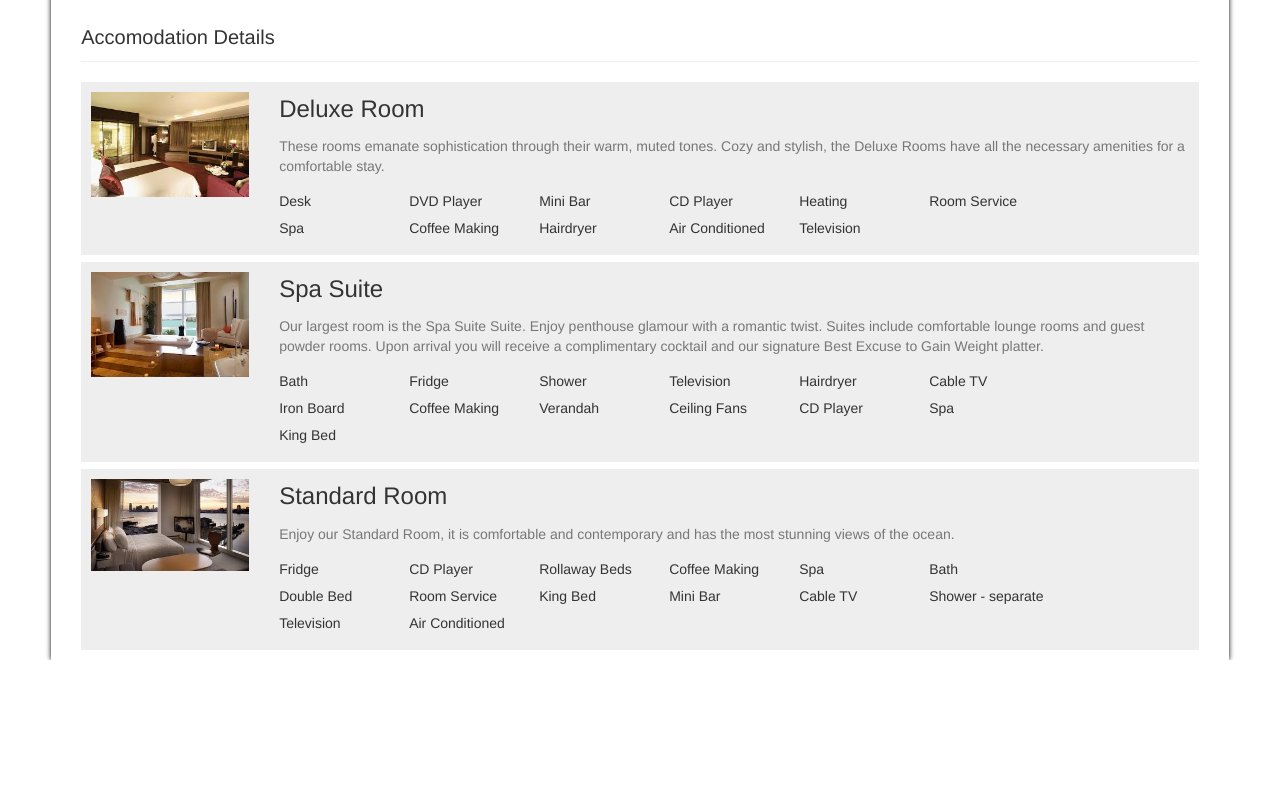
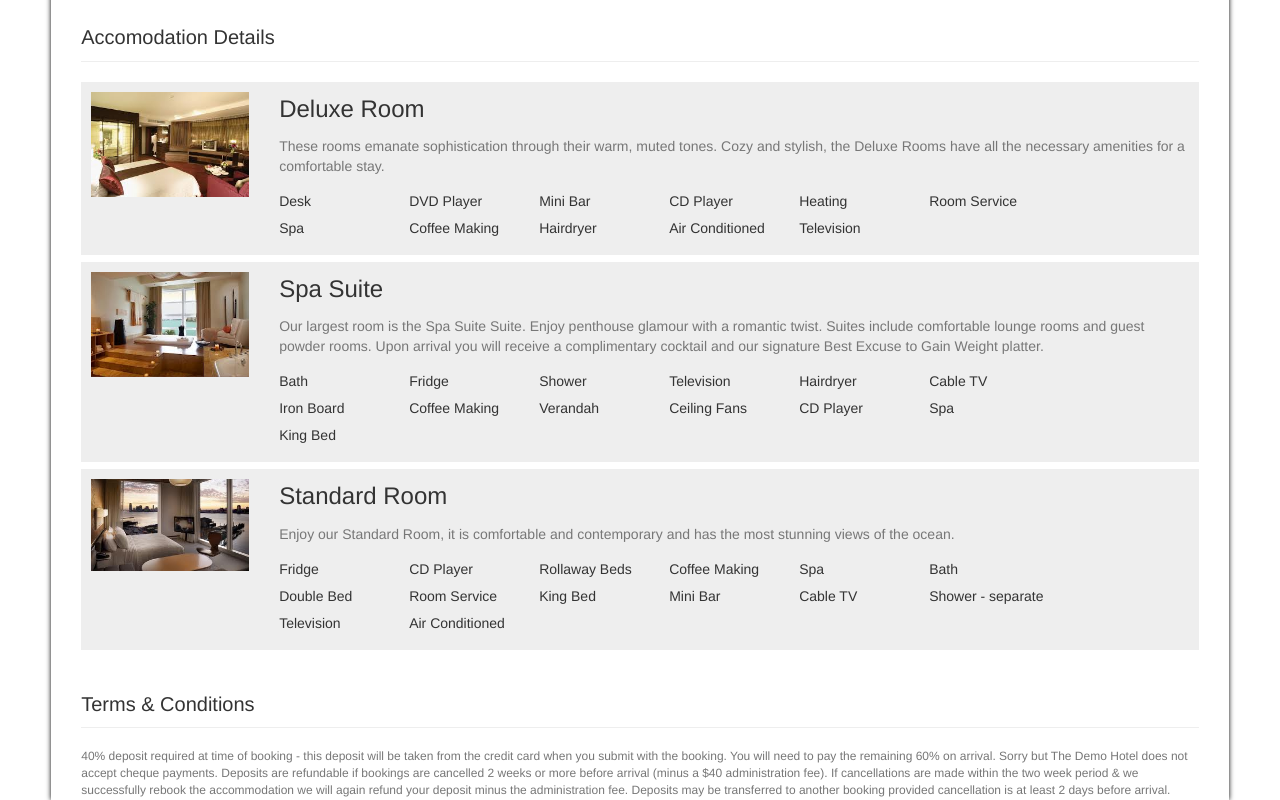
Before and after one commit to doddyth/Hotel-Booking, a website: page app/index.html at #/view1 in a window 1280 px wide. Shown: the part 886-1686 px from the top of the page. Before the commit the page ends 1546 px from the top, so only its background shows below. Drawn offline with Linux system fonts and the light colour scheme.

Commit message:
added term and conditions

```diff
--- a/app/Hotels/demo_hotel.json
+++ b/app/Hotels/demo_hotel.json
@@ -24,6 +24,7 @@
 		"features": ["Fridge","CD Player","Rollaway Beds","Coffee Making","Spa", "Bath", "Double Bed", "Room Service", "King Bed", "Mini Bar", "Cable TV", "Shower - separate", "Television", "Air Conditioned"],
 		"images": "img/demo-hotel/standard-room/1.jpg"
 	}
-	]
+	],
+	"terms": "40% deposit required at time of booking - this deposit will be taken from the credit card when you submit with the booking. You will need to pay the remaining 60% on arrival. Sorry but The Demo Hotel does not accept cheque payments. Deposits are refundable if bookings are cancelled 2 weeks or more before arrival (minus a $40 administration fee). If cancellations are made within the two week period & we successfully rebook the accommodation we will again refund your deposit minus the administration fee. Deposits may be transferred to another booking provided cancellation is at least 2 days before arrival."
 
 }
--- a/app/css/app.css
+++ b/app/css/app.css
@@ -142,3 +142,8 @@ margin-top:10px;
 .jcarousel li {
     float: left;
 }
+
+.term-desc {
+	color:#777;
+	font-size:12px;
+}
--- a/app/partials/home.html
+++ b/app/partials/home.html
@@ -65,4 +65,13 @@
 			</li>
 		</ul>
 	</div>
+
+	<div class="terms">
+		<div class="page-header property-header">
+			Terms & Conditions
+		</div>
+		<div class="term-desc">
+			{{hotel.terms}}
+		</div>
+	</div>
 </div>
```
